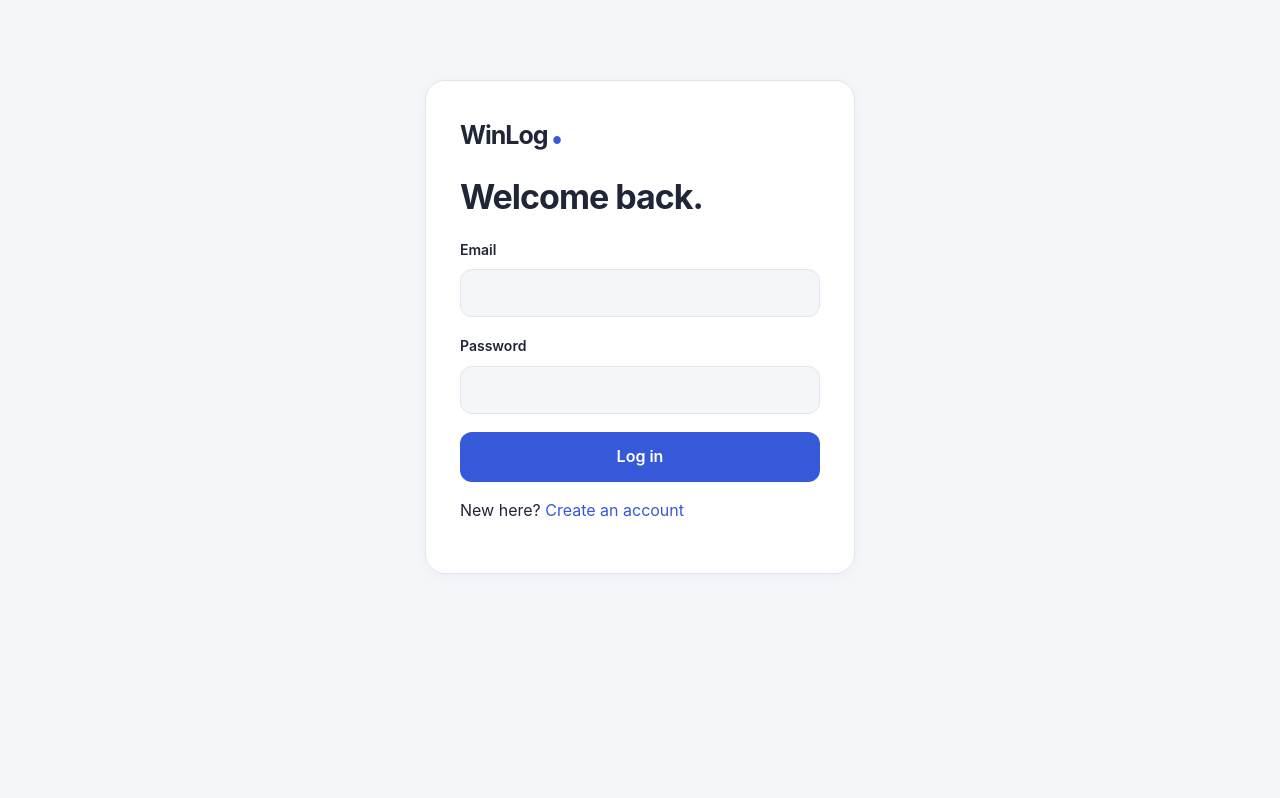
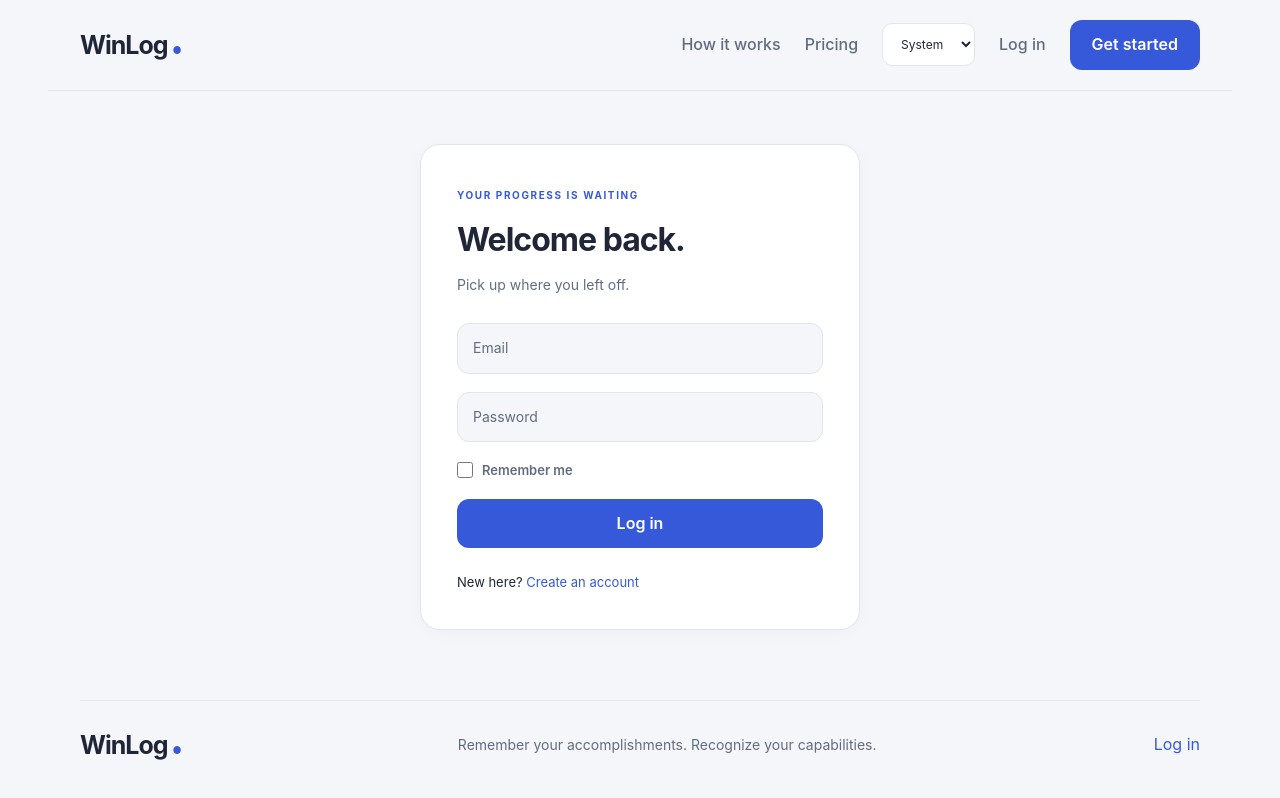
Before and after one commit to ShaphC/winlogr, a Next.js app: page /login in a window 1280 px wide. Built offline with nearby package versions, Linux system fonts and the light colour scheme.

Commit message:
added navbar and footer to login and sign up, added remember me checkbox, placeholder

```diff
--- /dev/null
+++ b/src/app/auth.css
@@ -0,0 +1,135 @@
+.wl-auth-shell {
+  display: flex;
+  flex-direction: column;
+  min-height: 100dvh;
+}
+
+.wl-auth-main {
+  display: flex;
+  align-items: center;
+  justify-content: center;
+  flex: 1;
+  padding: 48px 24px 64px;
+}
+
+.wl-auth-main .wl-auth-card {
+  box-sizing: border-box;
+  width: 100%;
+  max-width: 440px;
+  margin: 0;
+  padding: 36px;
+  border-radius: 20px;
+}
+
+.wl-auth-card h1 {
+  margin: 14px 0 10px;
+  font-size: 32px;
+  line-height: 1.2;
+  letter-spacing: -1px;
+}
+
+.wl-auth-card > .muted {
+  margin-bottom: 26px;
+  font-size: 14px;
+  line-height: 1.7;
+}
+
+.auth-form > input {
+  box-sizing: border-box;
+  width: 100%;
+  padding: 13px 15px;
+  font-size: 14px;
+}
+
+.auth-form > input::placeholder {
+  color: var(--muted);
+  opacity: 1;
+}
+
+.auth-form .auth-remember {
+  display: flex;
+  align-items: center;
+  gap: 9px;
+  cursor: pointer;
+  font-size: 13px;
+  color: var(--muted);
+}
+
+.auth-form .auth-remember input {
+  width: 16px;
+  height: 16px;
+  margin: 0;
+  accent-color: var(--accent);
+}
+
+.auth-form > button {
+  width: 100%;
+}
+
+.auth-form > p:empty {
+  display: none;
+}
+
+.auth-switch {
+  margin: 24px 0 0;
+  text-align: center;
+  font-size: 13px;
+}
+
+.auth-switch a {
+  color: var(--accent);
+}
+
+.wl-auth-shell > .wl-nav {
+  box-sizing: border-box;
+  width: min(1184px, calc(100% - 48px));
+  margin-inline: auto;
+}
+
+.wl-auth-shell .wl-nav > nav.row {
+  gap: 24px;
+}
+
+@media (max-width: 700px) {
+  .wl-auth-main {
+    padding: 32px 18px 48px;
+  }
+
+  .wl-auth-main .wl-auth-card {
+    padding: 26px;
+  }
+
+  .wl-auth-shell .wl-nav {
+    flex-wrap: wrap;
+    justify-content: center;
+    gap: 18px;
+  }
+
+  .wl-auth-shell .wl-nav > nav.row {
+    flex-wrap: wrap;
+    justify-content: center;
+    gap: 16px;
+  }
+}
+
+.auth-form .auth-remember {
+  display: flex;
+  flex-direction: row;
+  align-items: center;
+  justify-content: flex-start;
+  gap: px;
+  margin-left: 10;
+  font-size: 13px;
+}
+
+.auth-form .auth-remember input {
+  flex: 0 0 16px;
+  width: 16px;
+  height: 16px;
+  margin: 0;
+}
+
+.auth-form > p,
+.wl-auth-card .auth-switch {
+  text-align: left;
+}
--- a/src/app/login/page.tsx
+++ b/src/app/login/page.tsx
@@ -1,16 +1,17 @@
 import Link from "next/link";
 import { AuthForm } from "@/components/forms";
+import { AuthShell } from "@/components/auth-shell";
+
 export default function Page() {
   return (
-    <main className="auth card">
-      <Link className="brand" href="/">
-        WinLog<span>●</span>
-      </Link>
+    <AuthShell>
+      <span className="eyebrow">YOUR PROGRESS IS WAITING</span>
       <h1>Welcome back.</h1>
+      <p className="muted">Pick up where you left off.</p>
       <AuthForm />
-      <p>
+      <p className="auth-switch">
         New here? <Link href="/signup">Create an account</Link>
       </p>
-    </main>
+    </AuthShell>
   );
 }
--- /dev/null
+++ b/src/components/auth-shell.tsx
@@ -0,0 +1,42 @@
+import type { ReactNode } from "react";
+import Link from "next/link";
+import { ThemeSelect } from "@/components/theme";
+import "@/app/landing.css";
+import "@/app/auth.css";
+
+export function AuthShell({ children }: { children: ReactNode }) {
+  return (
+    <div className="wl-home wl-auth-shell">
+      <header className="nav wl-nav">
+        <Link href="/" className="brand" aria-label="WinLog home">
+          WinLog<span>●</span>
+        </Link>
+        <nav className="row" aria-label="Main navigation">
+          <Link className="wl-how-link" href="/#how-it-works">
+            How it works
+          </Link>
+          <Link href="/#pricing">Pricing</Link>
+          <ThemeSelect />
+          <Link href="/login">Log in</Link>
+          <Link className="button" href="/signup">
+            Get started
+          </Link>
+        </nav>
+      </header>
+
+      <main className="wl-auth-main">
+        <div className="auth card wl-auth-card">{children}</div>
+      </main>
+
+      <footer className="wl-container wl-footer">
+        <Link className="brand" href="/">
+          WinLog<span>●</span>
+        </Link>
+        <span className="muted">
+          Remember your accomplishments. Recognize your capabilities.
+        </span>
+        <Link href="/login">Log in</Link>
+      </footer>
+    </div>
+  );
+}
--- a/src/components/forms.tsx
+++ b/src/components/forms.tsx
@@ -1,5 +1,5 @@
 "use client";
-import { useActionState, useEffect, useRef } from "react";
+import { useActionState, useEffect, useRef, useState } from "react";
 import {
   login,
   signup,
@@ -9,6 +9,7 @@ import {
   saveSettings,
 } from "@/app/actions";
 import type { ActionState } from "@/lib/validation";
+
 function Status({ state }: { state: ActionState }) {
   return (
     <p role="status" className={state.error ? "error" : "success"}>
@@ -16,31 +17,104 @@ function Status({ state }: { state: ActionState }) {
     </p>
   );
 }
+
 function today() {
   const d = new Date();
   return `${d.getFullYear()}-${String(d.getMonth() + 1).padStart(2, "0")}-${String(d.getDate()).padStart(2, "0")}`;
 }
+
 export function AuthForm({ register = false }: { register?: boolean }) {
   const [state, action, pending] = useActionState(
     register ? signup : login,
     {},
   );
+  const [email, setEmail] = useState("");
+  const [remember, setRemember] = useState(false);
+  const storageKey = "winlog:remembered-email";
+
+  useEffect(() => {
+    if (register) return;
+    try {
+      const saved = localStorage.getItem(storageKey);
+      if (saved) {
+        setEmail(saved);
+        setRemember(true);
+      }
+    } catch {}
+  }, [register]);
+
+  function rememberEmail(checked: boolean) {
+    setRemember(checked);
+    try {
+      if (checked && email.trim()) {
+        localStorage.setItem(storageKey, email.trim());
+      } else {
+        localStorage.removeItem(storageKey);
+      }
+    } catch {}
+  }
+
   return (
-    <form action={action} className="stack">
-      <label>
-        Email
-        <input name="email" type="email" autoComplete="email" required />
-      </label>
-      <label>
-        Password
+    <form
+      action={action}
+      className="stack auth-form"
+      onSubmit={(event) => {
+        if (register) return;
+        const submittedEmail = String(
+          new FormData(event.currentTarget).get("email") ?? "",
+        ).trim();
+        try {
+          if (remember && submittedEmail) {
+            localStorage.setItem(storageKey, submittedEmail);
+          } else {
+            localStorage.removeItem(storageKey);
+          }
+        } catch {}
+      }}
+    >
+      <input
+        name="email"
+        type="email"
+        aria-label="Email"
+        placeholder="Email"
+        autoComplete="email"
+        autoCapitalize="none"
+        spellCheck={false}
+        value={email}
+        onChange={(event) => {
+          const value = event.target.value;
+          setEmail(value);
+          if (!register && remember) {
+            try {
+              if (value.trim()) {
+                localStorage.setItem(storageKey, value.trim());
+              } else {
+                localStorage.removeItem(storageKey);
+              }
+            } catch {}
+          }
+        }}
+        required
+      />
       <input
         name="password"
         type="password"
+        aria-label="Password"
+        placeholder={register ? "Password (at least 8 characters)" : "Password"}
         minLength={register ? 8 : 1}
         autoComplete={register ? "new-password" : "current-password"}
         required
       />
+      {!register && (
+        <label className="auth-remember">
+          <input
+            type="checkbox"
+            checked={remember}
+            onChange={(event) => rememberEmail(event.target.checked)}
+          />
+          <span>Remember me</span>
         </label>
+      )}
       <button disabled={pending}>
         {pending ? "Please wait…" : register ? "Create account" : "Log in"}
       </button>
@@ -48,6 +122,7 @@ export function AuthForm({ register = false }: { register?: boolean }) {
     </form>
   );
 }
+
 export function WinForm({
   win,
 }: {
@@ -58,6 +133,7 @@ export function WinForm({
   useEffect(() => {
     if (state.message && !win) ref.current?.reset();
   }, [state, win]);
+
   return (
     <form ref={ref} action={action} className="stack">
       <input type="hidden" name="id" value={win?.id || ""} />
@@ -90,13 +166,16 @@ export function WinForm({
     </form>
   );
 }
+
 export function DeleteForm({ id }: { id: string }) {
   const [state, action, pending] = useActionState(deleteWin, {});
   return (
     <form
       action={action}
-      onSubmit={(e) => {
-        if (!window.confirm("Delete this win permanently?")) e.preventDefault();
+      onSubmit={(event) => {
+        if (!window.confirm("Delete this win permanently?")) {
+          event.preventDefault();
+        }
       }}
     >
       <input type="hidden" name="id" value={id} />
@@ -107,12 +186,14 @@ export function DeleteForm({ id }: { id: string }) {
     </form>
   );
 }
+
 export function ReflectionForm() {
   const [state, action, pending] = useActionState(saveReflection, {});
   const ref = useRef<HTMLFormElement>(null);
   useEffect(() => {
     if (state.message) ref.current?.reset();
   }, [state]);
+
   return (
     <form ref={ref} action={action} className="stack">
       <label>
@@ -142,6 +223,7 @@ export function ReflectionForm() {
     </form>
   );
 }
+
 export function SettingsForm({
   settings,
 }: {
@@ -165,8 +247,8 @@ export function SettingsForm({
             "Thursday",
             "Friday",
             "Saturday",
-          ].map((day, i) => (
-            <option key={day} value={i}>
+          ].map((day, index) => (
+            <option key={day} value={index}>
               {day}
             </option>
           ))}
```
Also changed, not shown: src/app/signup/page.tsx (+11 -8 lines). Lines whose indentation alone changed are shown as unchanged.
